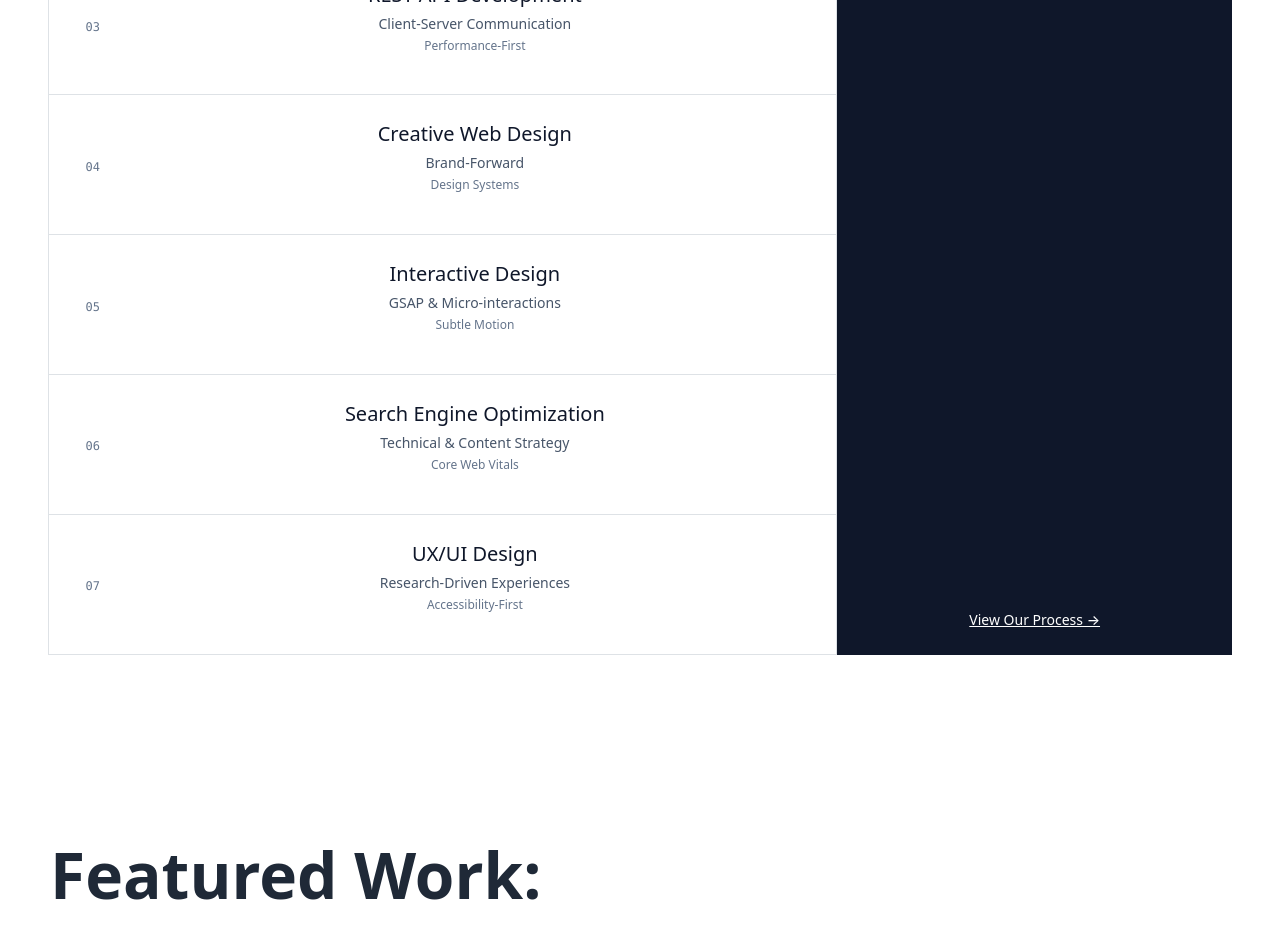
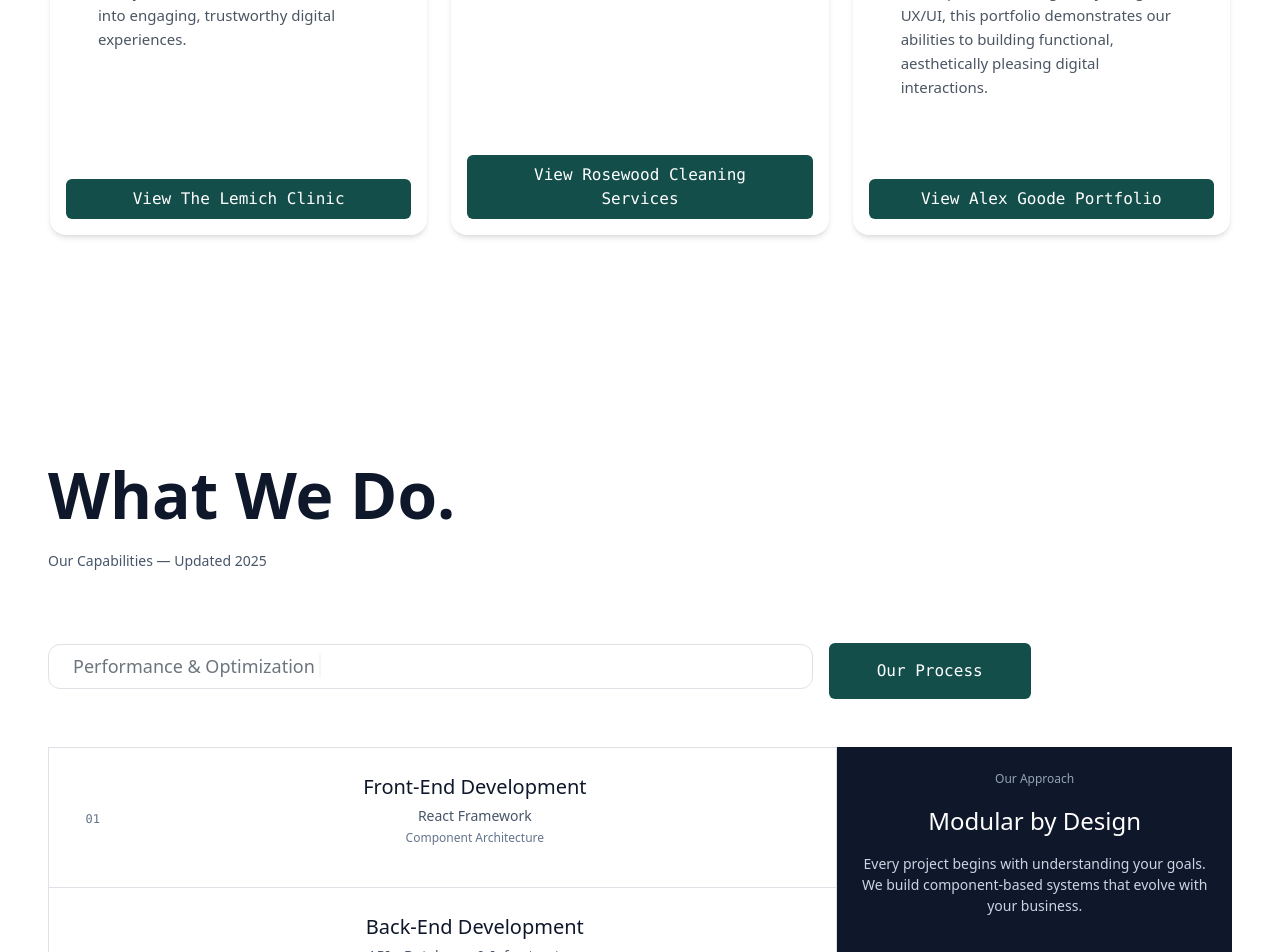
Before and after one commit to alexgoodestudio/maderight.studio, a React (Create React App) app: page / in a window 1280 px wide. Shown: the part 7800-8752 px from the top of the page. Built offline with nearby package versions, Linux system fonts and the light colour scheme.

Commit message:
reorder of home page

```diff
--- a/src/Components/Storage.js
+++ b/src/Components/Storage.js
@@ -103,8 +103,8 @@ function Storage(){
 
                     <Mission/>
                     {/* <ScrollMission/> */}
+                    <Featured/>
                     <Services/>
-                    <Featured/>
                     <Stats/>
                     <Contact/>
                     {/* <Playground/> */}
```
